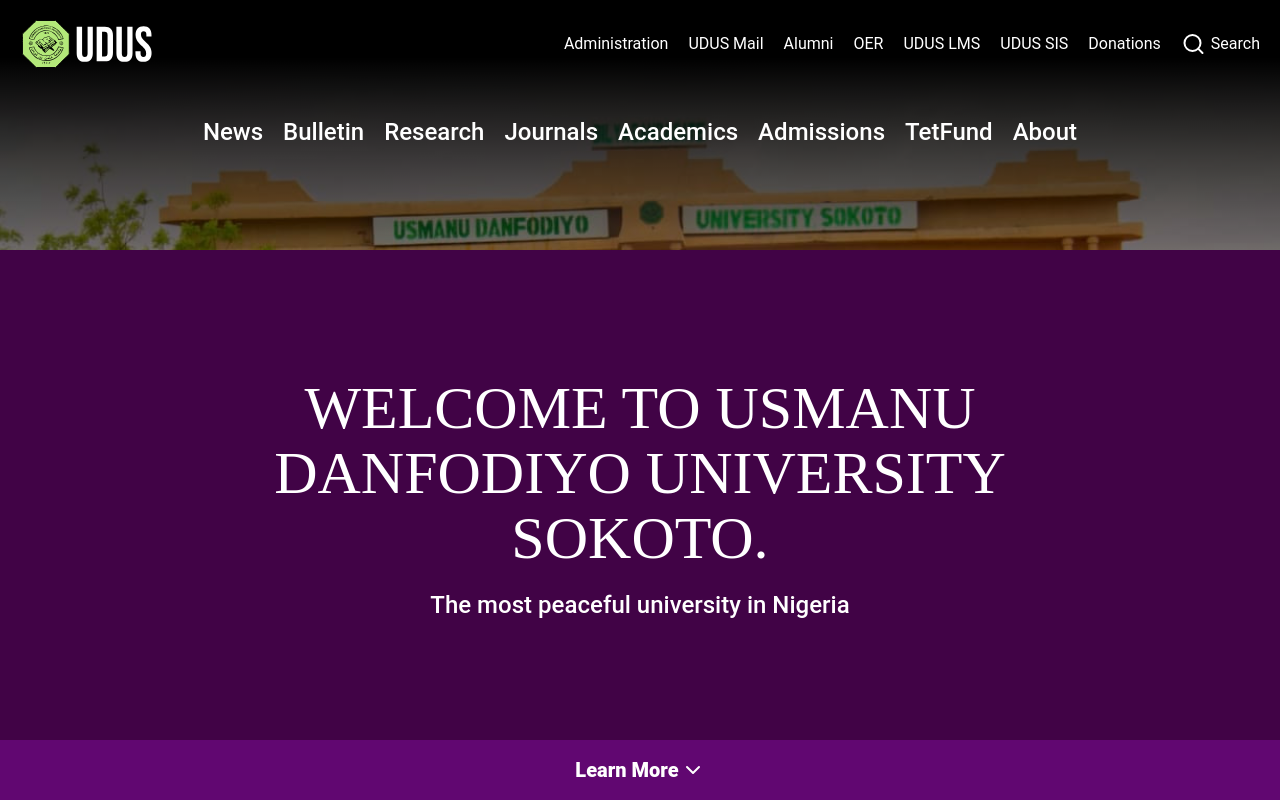
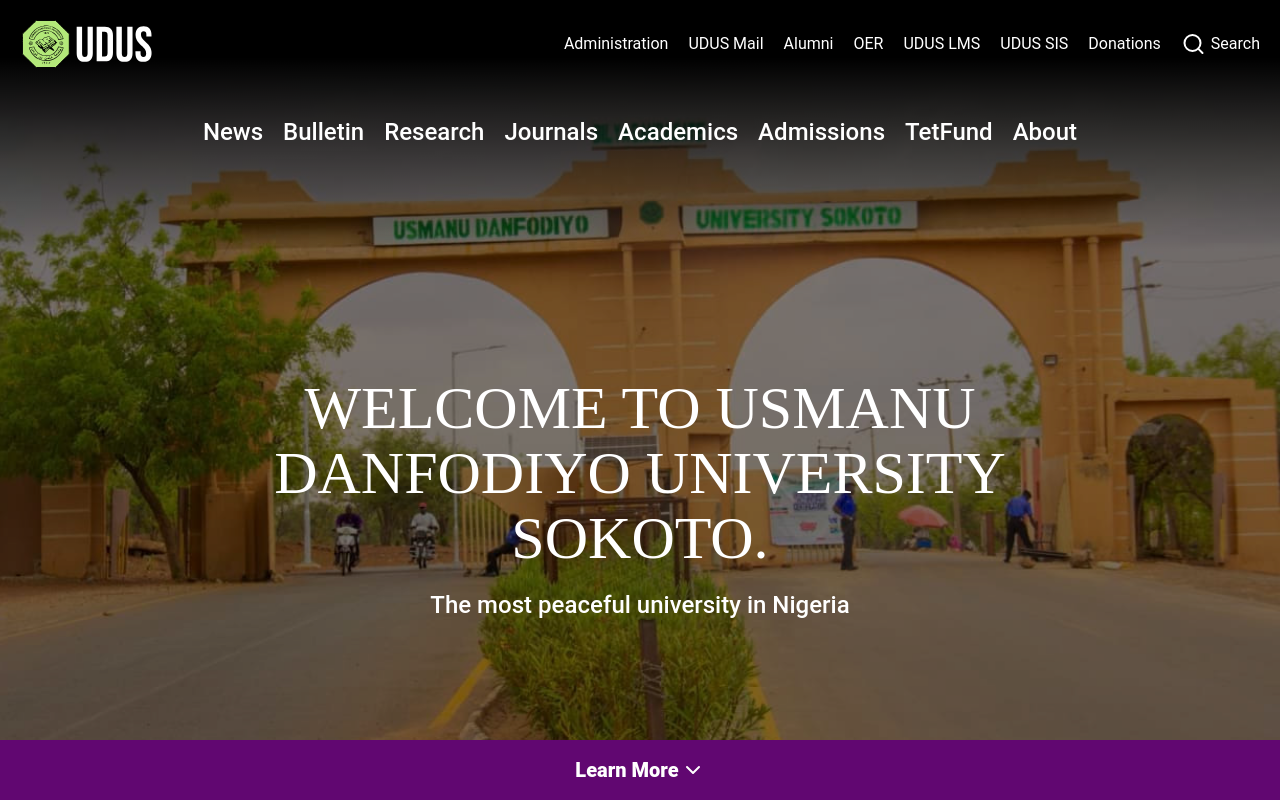
Before and after one commit to barnabas1900/unisok, a React (Create React App) app: page / in a window 1280 px wide. Shown: the top 800 px of the page. Built offline with nearby package versions, Linux system fonts and the light colour scheme.

Commit message:
bg added

```diff
--- a/src/Components/Hero.css
+++ b/src/Components/Hero.css
@@ -58,6 +58,8 @@
     .hero-image{
         position: relative;
         background: var(--hover);
+        top: -200;
+        z-index: -50;
     }
     .hero-image img{
         height: 100vh;
@@ -112,6 +114,8 @@
 
     .hero-image{
         position: relative;
+        top: -200;
+        z-index: -50;
     }
     .hero-image img{
         height: 100vh;
@@ -164,6 +168,8 @@
 
     .hero-image{
         position: relative;
+        top: -200;
+        z-index: -50;
 
     }
     .hero-image img{
@@ -215,6 +221,8 @@
 
     .hero-image{
         position: relative;
+        top: -200;
+        z-index: -50;
 
     }
     .hero-image img{
```
